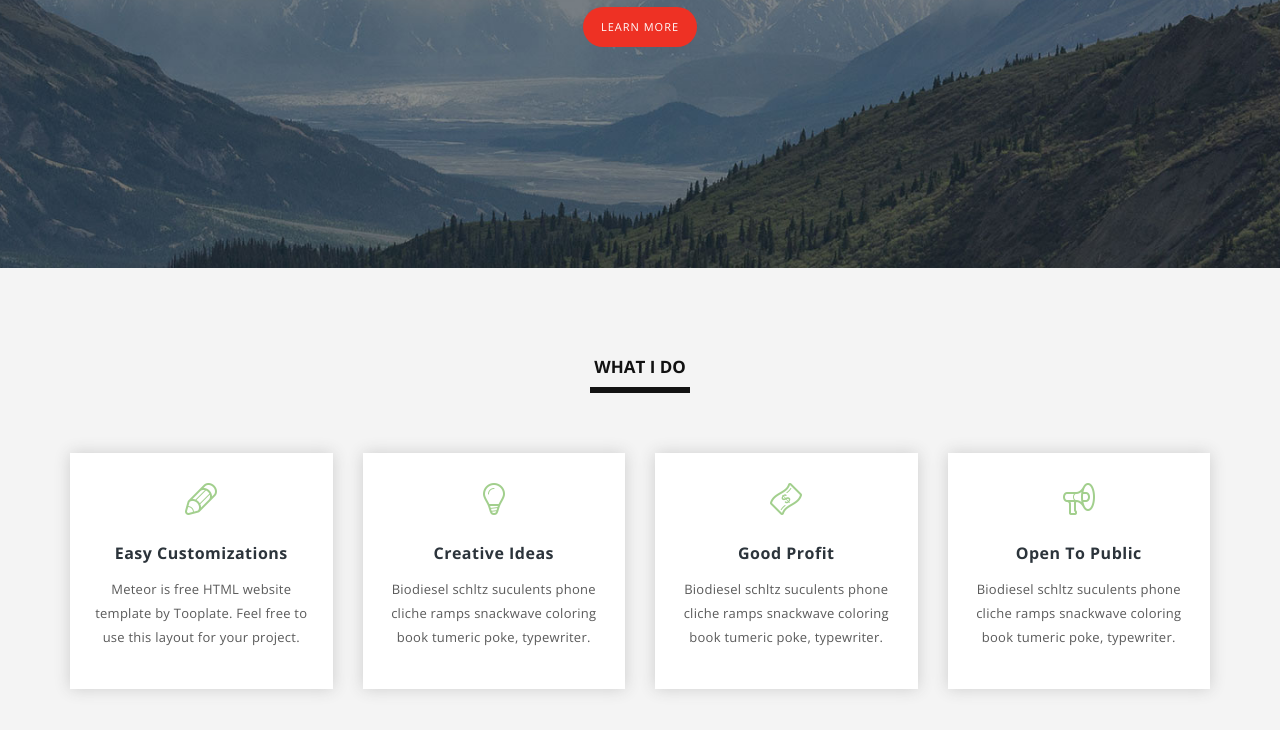
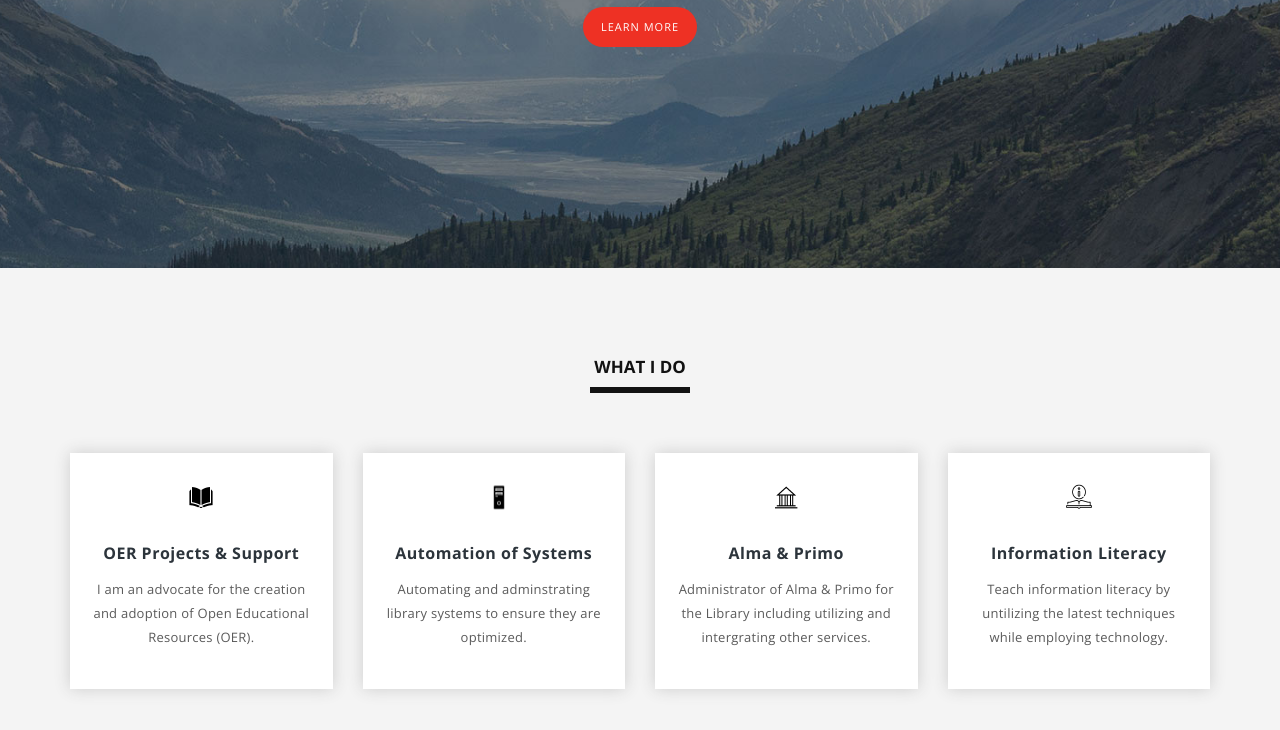
Before and after one commit to libraryman/Jeffs_Website_Portfolio, a plain HTML site: page index.html in a window 1280 px wide. Shown: the part 412-1142 px from the top of the page. Drawn offline with nearby package versions, Linux system fonts and the light colour scheme.

Commit message:
index changes again

```diff
--- a/css/tooplate-style.css
+++ b/css/tooplate-style.css
@@ -34,7 +34,7 @@ p {
 	transition: all 0.5s;
 }
 .primary-button a:hover {
-	background-color: #5c9d7d;
+	background-color: #000000;
 }
 .white-button a {
 	display: inline-block;
@@ -245,7 +245,7 @@ ul.cd-hero-slider {
 }
 
 .service-item:hover {
-	background-color: #ee3124;
+	background-color: #000000;
 }
 
 .service-item h4 {
@@ -265,47 +265,47 @@ ul.cd-hero-slider {
 }
 
 .first-service .icon {
-	background-image: url(../img/first-service-main.png);
+	background-image: url(../img/noun-book.png);
 	height: 32px;
 	width: 32px;
 	display: inline-block;
 }
 
 .first-service:hover .icon {
-	background-image: url(../img/first-service-white.png);
+	background-image: url(../img/noun-book-white.png);
 }
 
 .second-service .icon {
-	background-image: url(../img/second-service-main.png);
+	background-image: url(../img/noun-computer.png);
 	height: 32px;
 	width: 22px;
 	display: inline-block;
 }
 
 .second-service:hover .icon {
-	background-image: url(../img/second-service-white.png);
+	background-image: url(../img/noun-computer-white.png);
 }
 
 .third-service .icon {
-	background-image: url(../img/third-service-main.png);
+	background-image: url(../img/noun-university.png);
 	height: 32px;
 	width: 32px;
 	display: inline-block;
 }
 
 .third-service:hover .icon {
-	background-image: url(../img/third-service-white.png);
+	background-image: url(../img/noun-university-white.png);
 }
 
 .fourth-service .icon {
-	background-image: url(../img/fourth-service-main.png);
+	background-image: url(../img/noun-book-info.png);
 	height: 32px;
 	width: 32px;
 	display: inline-block;
 }
 
 .fourth-service:hover .icon {
-	background-image: url(../img/fourth-service-white.png);
+	background-image: url(../img/noun-book-info-white.png);
 }
 
 
@@ -418,7 +418,7 @@ ul.cd-hero-slider {
 }
 
 .project-item .hover-effect i:hover {
-	background-color: #5c9d7d;
+	background-color: #000000;
 	color: #fff;
 	transition: all 0.5s;
 }
@@ -520,7 +520,7 @@ ul.cd-hero-slider {
 }
 
 .pop span:hover, .pop2 span:hover, .pop3 span:hover {
-	background-color: #5c9d7d;
+	background-color: #000000;
 	transition: all 0.5s;
 }
 
@@ -627,7 +627,7 @@ ul.cd-hero-slider {
 
 #contact button:hover {
 	color: #fff;
-	background-color: #5c9d7d;
+	background-color: #000000;
 	transition: all 0.3s;
 }
 
@@ -676,7 +676,7 @@ footer ul li a {
 
 footer ul li a:hover {
 	color: #202628;
-	background-color: #5c9d7d;
+	background-color: #000000;
 	transition: all 0.5s;
 }
 
--- a/index.html
+++ b/index.html
@@ -99,29 +99,29 @@
                 <div class="col-md-3 col-sm-6 col-xs-12">
                     <div class="service-item first-service">
                         <div class="icon"></div>
-                        <h4>Easy Customizations</h4>
-                        <p>Meteor is free HTML website template by Tooplate. Feel free to use this layout for your project.</p>
+                        <h4>OER Projects  & Support</h4>
+                        <p>I am an advocate for the creation and adoption of Open Educational Resources (OER).</p>
                     </div>
                 </div>
                  <div class="col-md-3 col-sm-6 col-xs-12">
                     <div class="service-item second-service">
                         <div class="icon"></div>
-                        <h4>Creative Ideas</h4>
-                        <p>Biodiesel schltz suculents phone cliche ramps snackwave coloring book tumeric poke, typewriter.</p>
+                        <h4>Automation of Systems</h4>
+                        <p>Automating and adminstrating library systems to ensure they are optimized.</p>
                     </div>
                 </div>
                  <div class="col-md-3 col-sm-6 col-xs-12">
                     <div class="service-item third-service">
                         <div class="icon"></div>
-                        <h4>Good Profit</h4>
-                        <p>Biodiesel schltz suculents phone cliche ramps snackwave coloring book tumeric poke, typewriter.</p>
+                        <h4>Alma & Primo</h4>
+                        <p>Administrator of Alma & Primo for the Library including utilizing and intergrating other services.</p>
                     </div>
                 </div>
                  <div class="col-md-3 col-sm-6 col-xs-12">
                     <div class="service-item fourth-service">
                         <div class="icon"></div>
-                        <h4>Open To Public</h4>
-                        <p>Biodiesel schltz suculents phone cliche ramps snackwave coloring book tumeric poke, typewriter.</p>
+                        <h4>Information Literacy</h4>
+                        <p>Teach information literacy by untilizing the latest techniques while employing technology.</p>
                     </div>
                 </div>
             </div>
```
Also changed, not shown: img/noun-book-100734.png (added), img/noun-book-info-white.png (added), img/noun-book-info.png (added), img/noun-book-white.png (added), img/noun-book.png (added), img/noun-computer-4847860.png (added), img/noun-computer-white.png (added), img/noun-computer.png (added), img/noun-university-white.png (added), img/noun-university.png (added), img/third-service-black.png (added).
